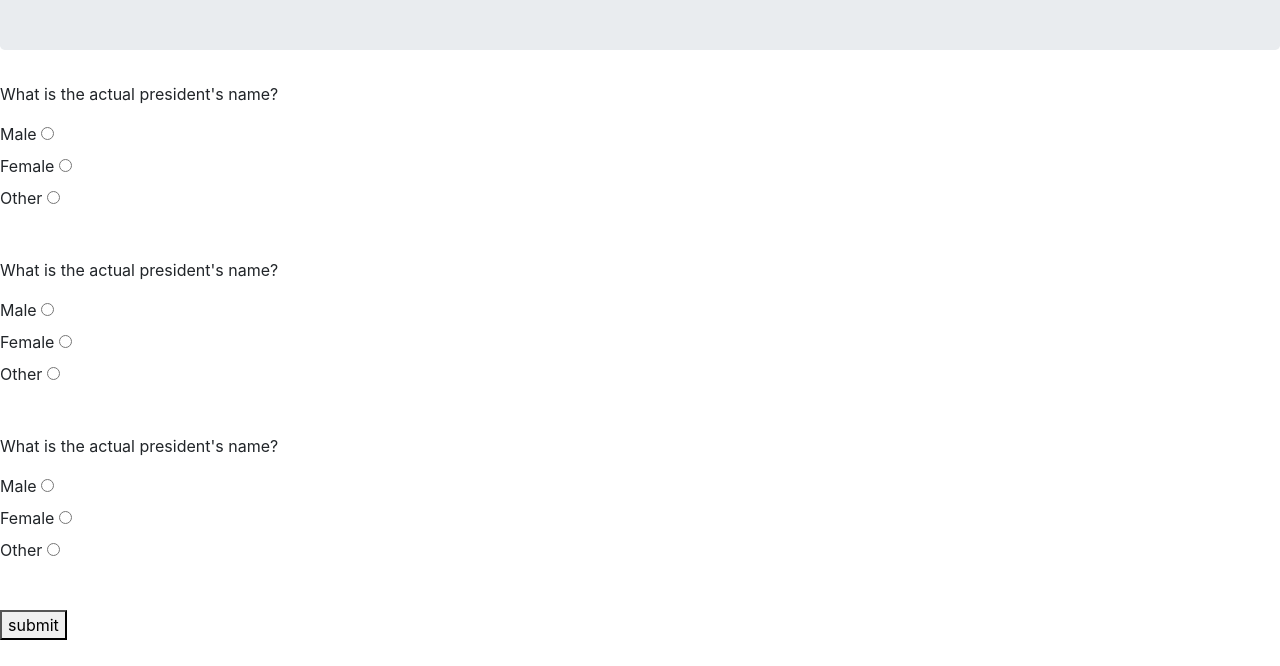
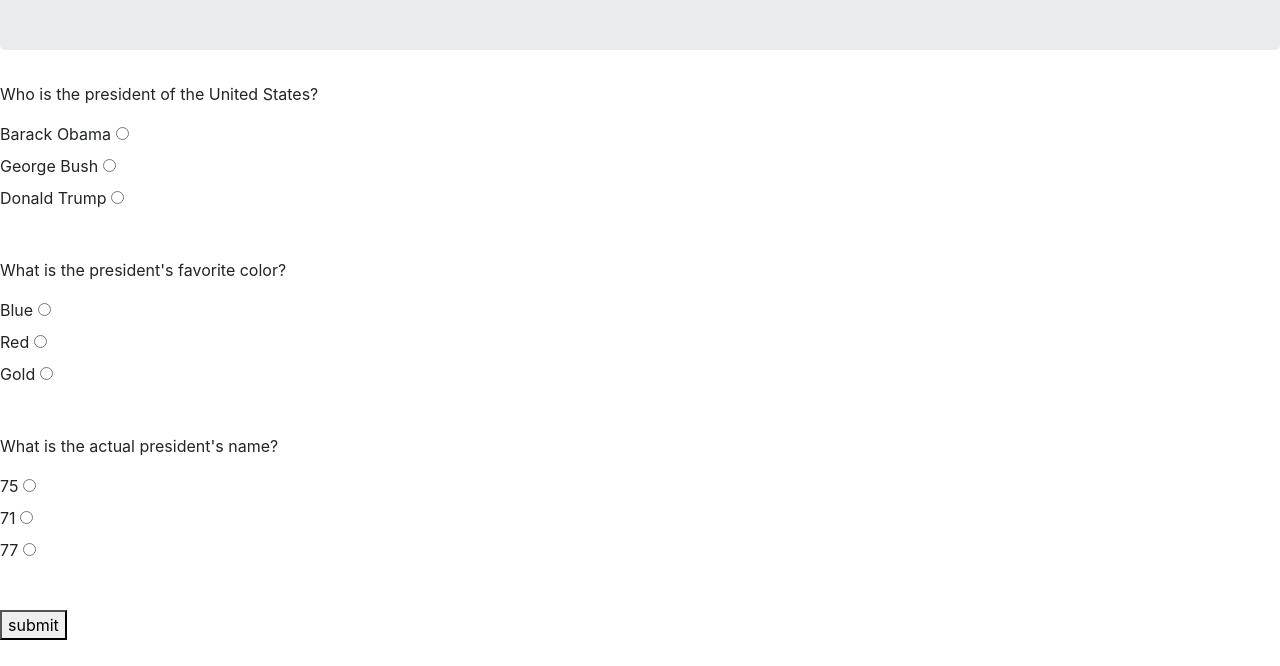
Before and after one commit to Moca2018/TriviaGame, a plain HTML site: page index.html in a window 1280 px wide. Shown: the part 134-800 px from the top of the page. Drawn offline with nearby package versions, Linux system fonts and the light colour scheme.

Commit message:
adding more stuff

```diff
--- a/assets/javascript/app.js
+++ b/assets/javascript/app.js
@@ -22,7 +22,7 @@ $('#submit').on('click',function(){
     }
 
 })
-var correctAnswers = ["male","female","other"]
+var correctAnswers = ["trump","gold","71"]
 var incorrect = 0
 var userAnswers = []
 var correct = 0
--- a/index.html
+++ b/index.html
@@ -28,33 +28,33 @@
         <form id="triviaForm">
 
             <div class="form-group">
-                <p>What is the actual president's name?</p>
-                 <label for="male">Male</label>
-                <input type="radio" name="q1" id="male" value="male"><br>
-                <label for="female">Female</label>
-                <input type="radio" name="q1" id="female" value="female"><br>
-                <label for="other">Other</label>
-                <input type="radio" name="q1" id="other" value="other"><br><br>
+                <p>Who is the president of the United States?</p>
+                 <label for="obama">Barack Obama</label>
+                <input type="radio" name="q1" id="obama" value="obama"><br>
+                <label for="Bush">George Bush</label>
+                <input type="radio" name="q1" id="bush" value="bush"><br>
+                <label for="trump">Donald Trump</label>
+                <input type="radio" name="q1" id="trump" value="trump"><br><br>
             </div>
 
             <div class="form-group">
-                    <p>What is the actual president's name?</p>
-                    <label for="male">Male</label>
-                    <input type="radio" name="q2" id="male" value="male"><br>
-                    <label for="female">Female</label>
+                    <p>What is the president's favorite color?</p>
+                    <label for="blue">Blue</label>
+                    <input type="radio" name="q2" id="blue" value="blue"><br>
+                    <label for="red">Red</label>
                     <input type="radio" name="q2" id="female" value="female"><br>
-                    <label for="other">Other</label>
-                    <input type="radio" name="q2" id="other" value="other"><br><br>
+                    <label for="gold">Gold</label>
+                    <input type="radio" name="q2" id="gold" value="gold"><br><br>
                 </div>
 
                 <div class="form-group">
                         <p>What is the actual president's name?</p>
-                        <label for="male">Male</label>
-                        <input type="radio" name="q3" id="male" value="male"><br>
-                        <label for="female">Female</label>
-                        <input type="radio" name="q3" id="female" value="female"><br>
-                        <label for="other">Other</label>
-                        <input type="radio" name="q3" id="other" value="other"><br><br>
+                        <label for="75">75</label>
+                        <input type="radio" name="q3" id="75" value="75"><br>
+                        <label for="71">71</label>
+                        <input type="radio" name="q3" id="71" value="71"><br>
+                        <label for="77">77</label>
+                        <input type="radio" name="q3" id="77" value="77"><br><br>
                     </div>
 
 
```
